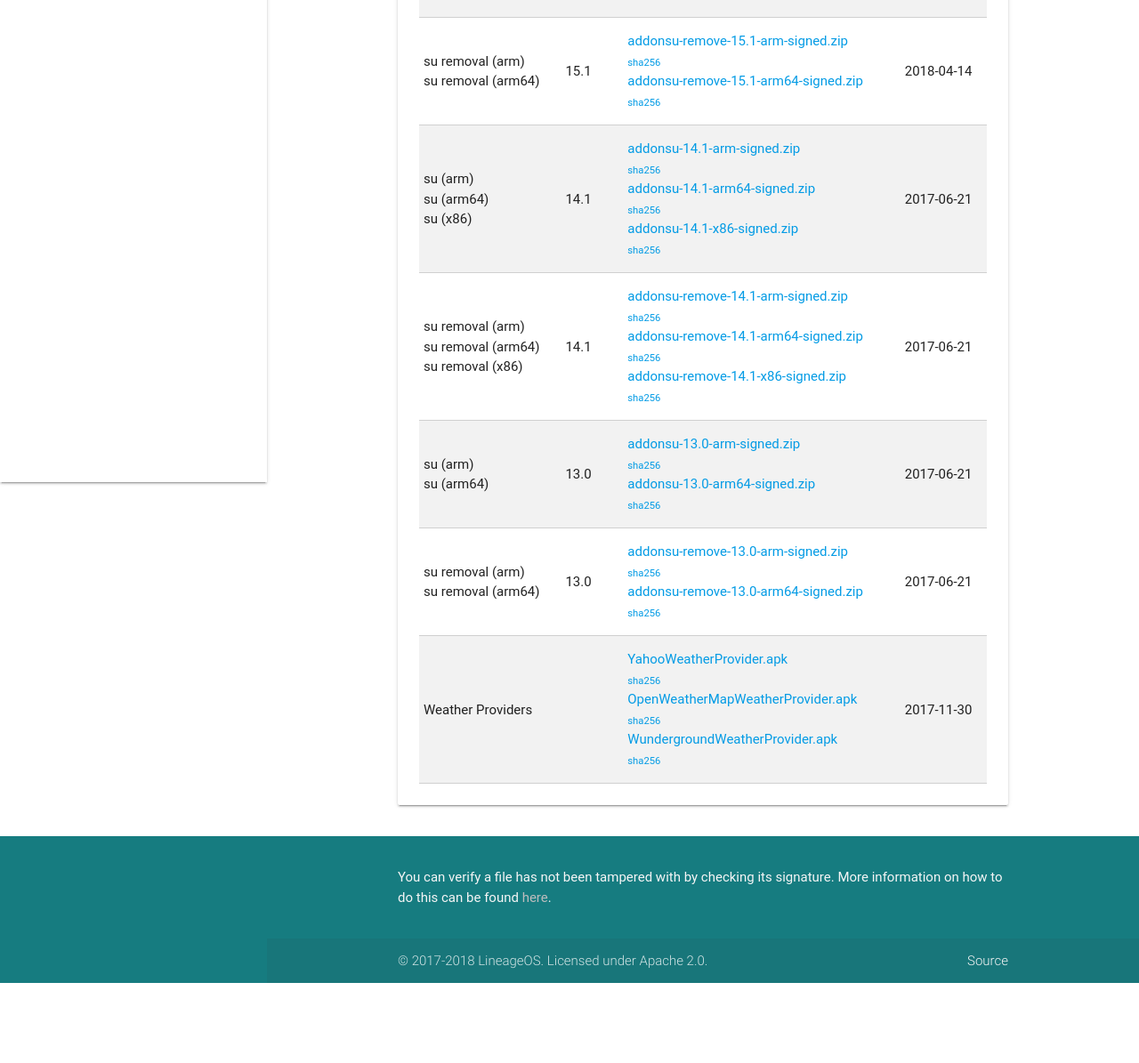
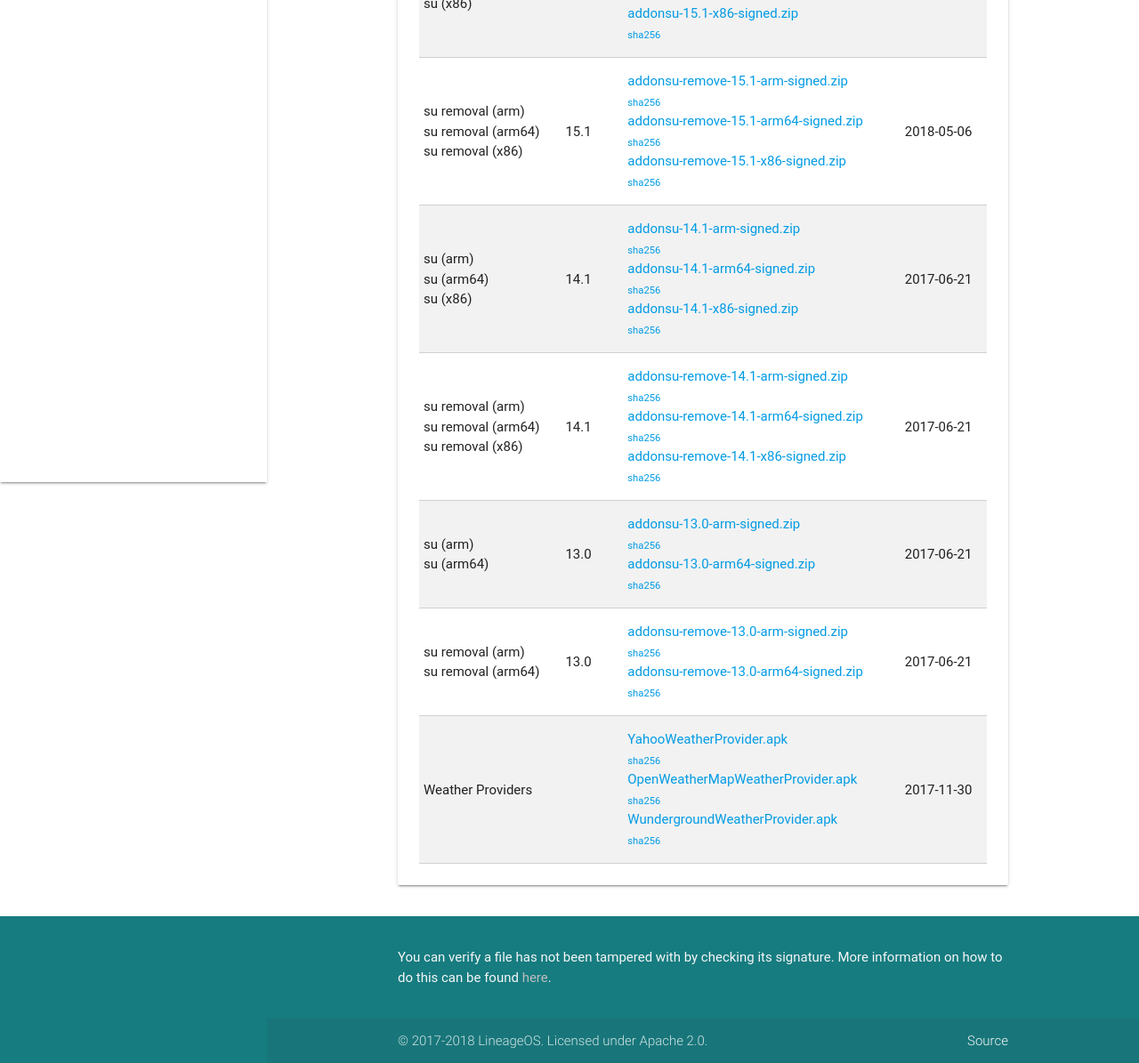
Before and after one commit to lineageos-infra/updater, a Flask app: template templates/extras.html in a window 1280 px wide. Shown: the part 318-1513 px from the top of the page at 89% size. Before the commit the page ends 1423 px from the top, so only its background shows below. Run offline with Flask 2, Linux system fonts and the light colour scheme; the template is opened without the code that fills it, so the values that code supplies are empty; parts of the project's set-up code (start-up, migrations or seed data) failed here and were passed over; some libraries are stand-ins or nearby versions; some web fonts are replaced.

Commit message:
updater: extras: AddonSU 15.1 x86 & Removal

```diff
--- a/templates/extras.html
+++ b/templates/extras.html
@@ -19,25 +19,31 @@
                         <tbody>
                             <tr>
                                 <td>su (arm)
-                                <br>su (arm64)</td>
+                                <br>su (arm64)
+                                <br>su (x86)</td>
                                 <td>15.1</td>
                                 <td><a href="https://mirrorbits.lineageos.org/su/addonsu-15.1-arm-signed.zip">addonsu-15.1-arm-signed.zip</a><br>
                                     <small><a href="https://mirrorbits.lineageos.org/su/addonsu-15.1-arm-signed.zip?sha256">sha256</a></small><br>
                                     <a href="https://mirrorbits.lineageos.org/su/addonsu-15.1-arm64-signed.zip">addonsu-15.1-arm64-signed.zip</a><br>
                                     <small><a href="https://mirrorbits.lineageos.org/su/addonsu-15.1-arm64-signed.zip?sha256">sha256</a></small><br>
+                                    <a href="https://mirrorbits.lineageos.org/su/addonsu-15.1-x86-signed.zip">addonsu-15.1-x86-signed.zip</a><br>
+                                    <small><a href="https://mirrorbits.lineageos.org/su/addonsu-15.1-x86-signed.zip?sha256">sha256</a></small><br>
                                 </td>
-                                <td>2018-04-14</td>
+                                <td>2018-05-06</td>
                             </tr>
                             <tr>
                                 <td>su removal (arm)
-                                <br>su removal (arm64)</td>
+                                <br>su removal (arm64)
+                                <br>su removal (x86)</td>
                                 <td>15.1</td>
                                 <td><a href="https://mirrorbits.lineageos.org/su/addonsu-remove-15.1-arm-signed.zip">addonsu-remove-15.1-arm-signed.zip</a><br>
                                     <small><a href="https://mirrorbits.lineageos.org/su/addonsu-remove-15.1-arm-signed.zip?sha256">sha256</a></small><br>
                                     <a href="https://mirrorbits.lineageos.org/su/addonsu-remove-15.1-arm64-signed.zip">addonsu-remove-15.1-arm64-signed.zip</a><br>
                                     <small><a href="https://mirrorbits.lineageos.org/su/addonsu-remove-15.1-arm64-signed.zip?sha256">sha256</a></small><br>
+                                    <a href="https://mirrorbits.lineageos.org/su/addonsu-remove-15.1-x86-signed.zip">addonsu-remove-15.1-x86-signed.zip</a><br>
+                                    <small><a href="https://mirrorbits.lineageos.org/su/addonsu-remove-15.1-x86-signed.zip?sha256">sha256</a></small><br>
                                 </td>
-                                <td>2018-04-14</td>
+                                <td>2018-05-06</td>
                             </tr>
                             <tr>
                                 <td>su (arm)
```
